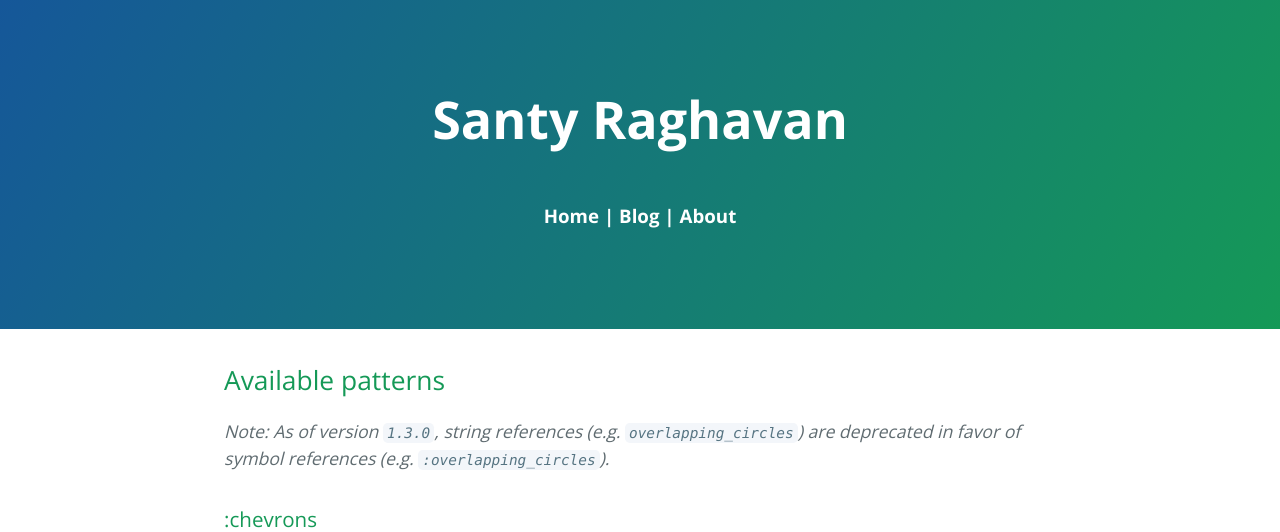
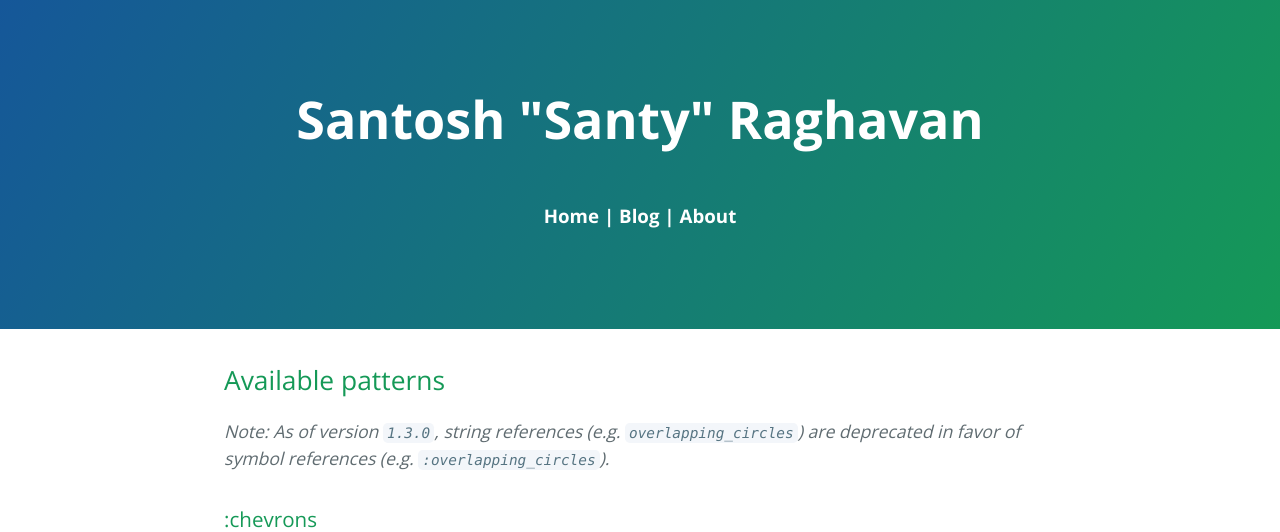
Before and after one commit to santyraghavan/santyraghavan.github.io, a Jekyll site: the page built from README.md, in a window 1280 px wide. Shown: the top 532 px of the page. Built offline with Jekyll 4.4.1, drawn with Linux system fonts in a browser that asks for light colours; our own code applies the rules of GitHub Pages for plain Markdown files; grey boxes are pictures that could not be loaded.

Commit message:
Update page-header.html

```diff
--- a/_includes/page-header.html
+++ b/_includes/page-header.html
@@ -1,5 +1,5 @@
 <section class="page-header">
-  <h1 class="project-name">{{ site.title }}</h1>
+  <h1 class="project-name">Santosh "Santy" Raghavan</h1>
   <br>
   <h3>
     <a class = "menu" href="/">Home</a> | <a class = "menu"  href="/blog.html">Blog</a> | <a  class = "menu" href="/about.html">About</a>
```
